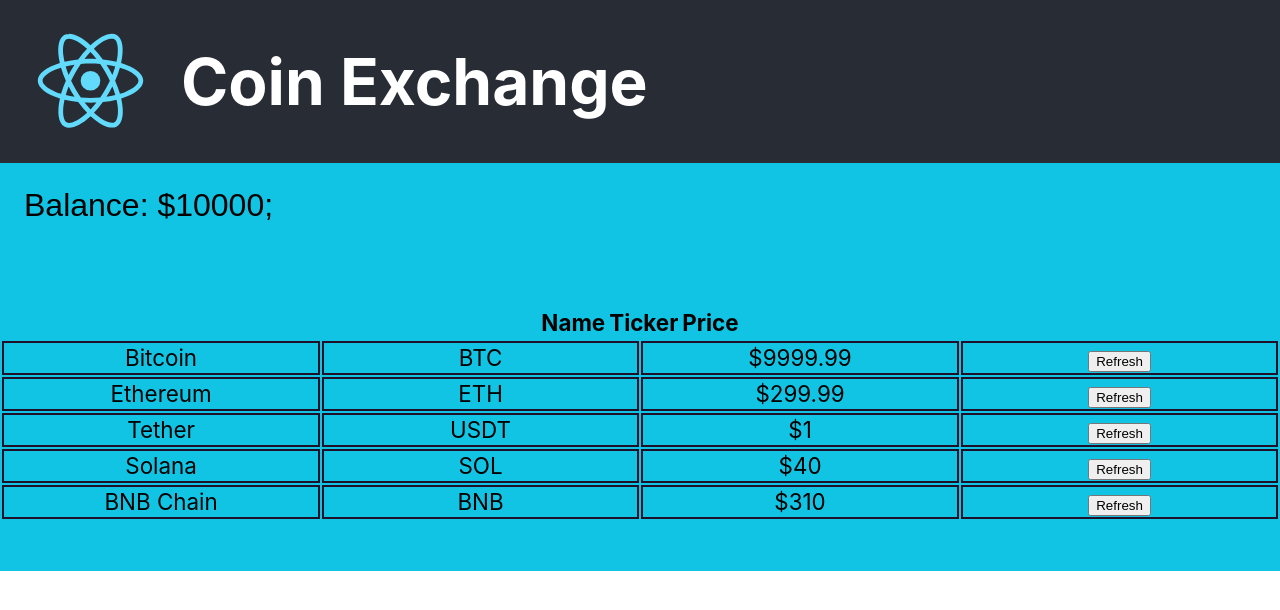
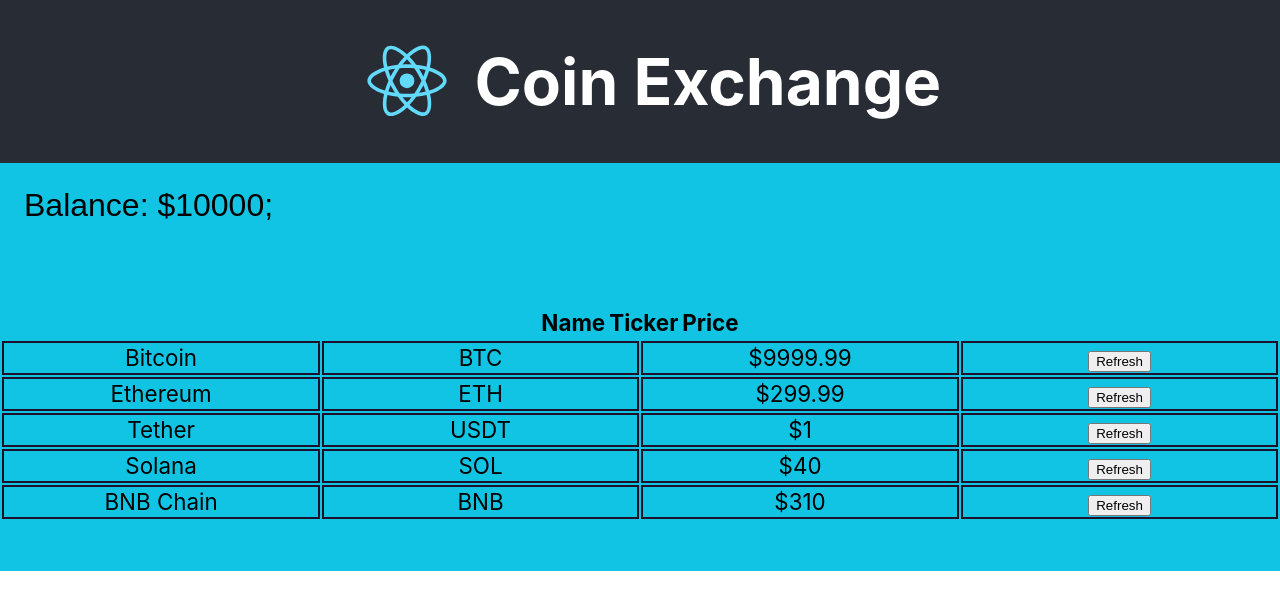
Before and after one commit to HuseynAkh/InvestmentPortfolio, a React (Create React App) app: page / in a window 1280 px wide. Shown: the top 610 px of the page. Built offline with nearby package versions, Linux system fonts and the light colour scheme.

Commit message:
styling components

```diff
--- a/src/App.css
+++ b/src/App.css
@@ -1,18 +1,7 @@
-.App {
+/* .App {
   text-align: center;
   background-color: rgb(18, 196, 228);
-}
-
-.coin-table {
-  margin: 50px auto 50px auto;
-  display: inline-block;
-  font-size: 1.4rem;
-}
-
-.App-logo {
-  height: 8rem;
-  pointer-events: none;
-}
+} */
 
 /* @media (prefers-reduced-motion: no-preference) {
   .App-logo {
@@ -20,30 +9,30 @@
   }
 } */
 
-.App-header {
+/* .App-header {
   background-color: #282c34;
   min-height: 20vh;
   display: flex;
   flex-direction: row;
   align-items: center;
-  justify-content: flex-start;
+  justify-content: center;
   font-size: 36px;
   color: white;
-}
+} */
 
-.App-link {
+/* .App-link {
   color: #61dafb;
-}
+} */
 
-.App-title {
+/* .App-title {
   font-size: 4rem;
-}
+} */
 
-@keyframes App-logo-spin {
+/* @keyframes App-logo-spin {
   from {
     transform: rotate(0deg);
   }
   to {
     transform: rotate(360deg);
   }
-}
+} */
--- a/src/App.js
+++ b/src/App.js
@@ -1,8 +1,15 @@
-import logo from './logo.svg';
 import './App.css';
 import CoinList from './components/CoinList/CoinList';
 import AccountBalance from './components/AccountBalance/AccountBalance';
+import AppHeader from './components/Header/AppHeader';
+import styled from 'styled-components';
 import React from 'react';
+
+
+const Div = styled.div`
+  text-align: center;
+  background-color: rgb(18, 196, 228);
+`
 
 let sum = 0;
 for(let num of [1,2,3,4,5]){
@@ -53,18 +60,11 @@ class App extends React.Component {
   render(){
 
     return (
-      <div className="App">
-        <header className="App-header">
-          <img src={logo} alt="React logo" className="App-logo" />
-          <h1 className="App-title">
-            Coin Exchange
-          </h1>
-        </header>
-
+      <Div>
+        <AppHeader />
         <AccountBalance amount = {this.state.balance} />
         <CoinList coinData = {this.state.coinData} />
-
-      </div>
+      </Div>
     );
   }
 }
--- a/src/components/CoinList/CoinList.jsx
+++ b/src/components/CoinList/CoinList.jsx
@@ -1,10 +1,18 @@
 import React, { Component } from 'react';
 import Coin from '../Coin/Coin';
+import styled from 'styled-components';
+
+const Table = styled.table`
+  margin: 50px auto 50px auto;
+  display: inline-block;
+  font-size: 1.4rem;
+`;
+
 
 export default class CoinList extends Component {
   render() {
     return (
-        <table className="coin-table">
+        <Table>
         <thread>
           <tr>
             <th>Name</th>
@@ -19,7 +27,7 @@ export default class CoinList extends Component {
             )
           }
         </tbody>
-      </table>
+      </Table>
     )
   }
 }
--- /dev/null
+++ b/src/components/Header/AppHeader.jsx
@@ -0,0 +1,36 @@
+import React, { Component } from 'react'
+import logo from './logo.svg';
+import styled from 'styled-components'
+
+const Header = styled.header`
+  background-color: #282c34;
+  min-height: 20vh;
+  display: flex;
+  flex-direction: row;
+  align-items: center;
+  justify-content: center;
+  font-size: 36px;
+  color: white;
+`;
+
+const H1 = styled.h1`
+  font-size: 4rem;
+`;
+
+const Logo = styled.img`
+  height: 6rem;
+  pointer-events: none;
+`;
+
+export default class AppHeader extends Component {
+  render() {
+    return (
+    <Header>
+        <Logo src={logo} alt="React logo" className="App-logo" />
+        <H1>
+          Coin Exchange
+        </H1>
+    </Header>
+    )
+  }
+}
```
Also changed, not shown: src/components/Header/logo.svg (renamed from src/logo.svg).
